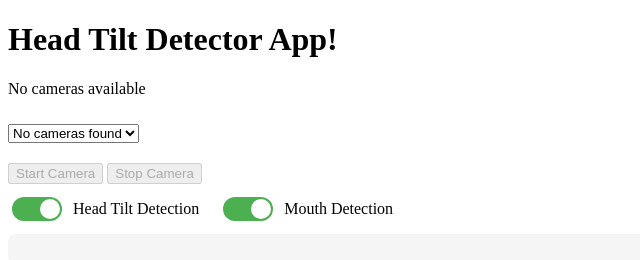
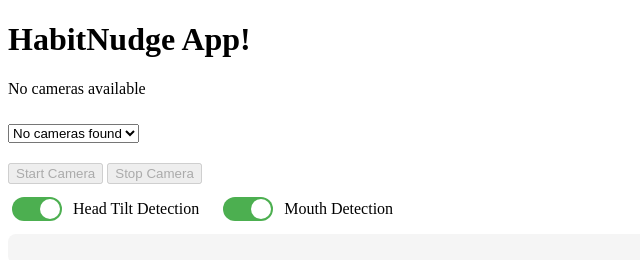
Before and after one commit to takumihara/habit_nudge, an Electron app: page index.html in a window 1200 px wide. Shown: the whole page, without its empty margins (0-640 px from the left). Drawn offline with Linux system fonts and the light colour scheme.

Commit message:
Rename project to HabitNudge and update branding

```diff
--- a/index.html
+++ b/index.html
@@ -4,7 +4,7 @@
 <head>
   <meta charset="UTF-8" />
   <meta name="viewport" content="width=device-width, initial-scale=1.0">
-  <title>Head Tilt Detector</title>
+  <title>HabitNudge</title>
   <!-- Load TensorFlow.js -->
   <script src="https://cdn.jsdelivr.net/npm/@tensorflow/tfjs@4.15.0/dist/tf.min.js"></script>
   <!-- Load Face Landmarks Detection -->
@@ -104,7 +104,7 @@
 </head>
 
 <body>
-  <h1>Head Tilt Detector App!</h1>
+  <h1>HabitNudge App!</h1>
   <p id="info"></p>
   <div class="camera-controls" style="margin: 10px 0;">
     <button id="start-camera">Start Camera</button>
```
Also changed, not shown: package.json (+4 -4 lines), README.md.
